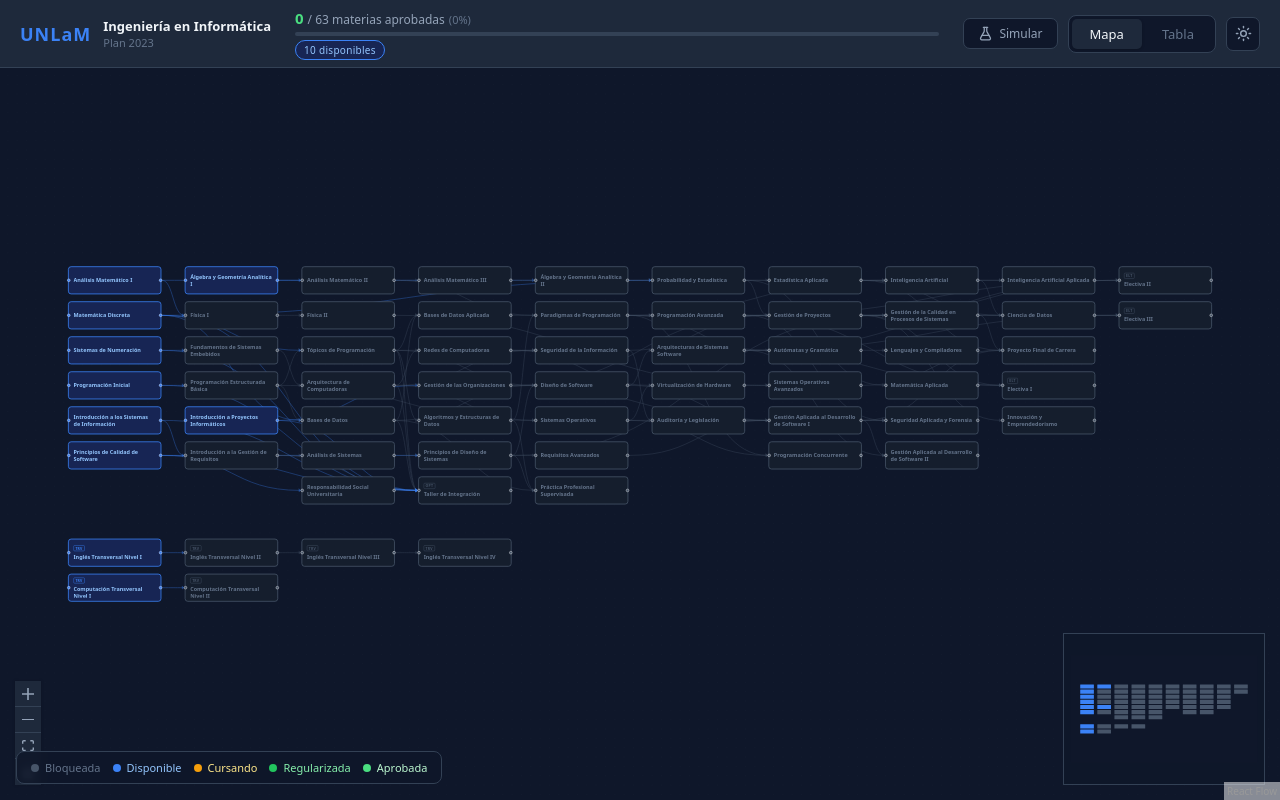
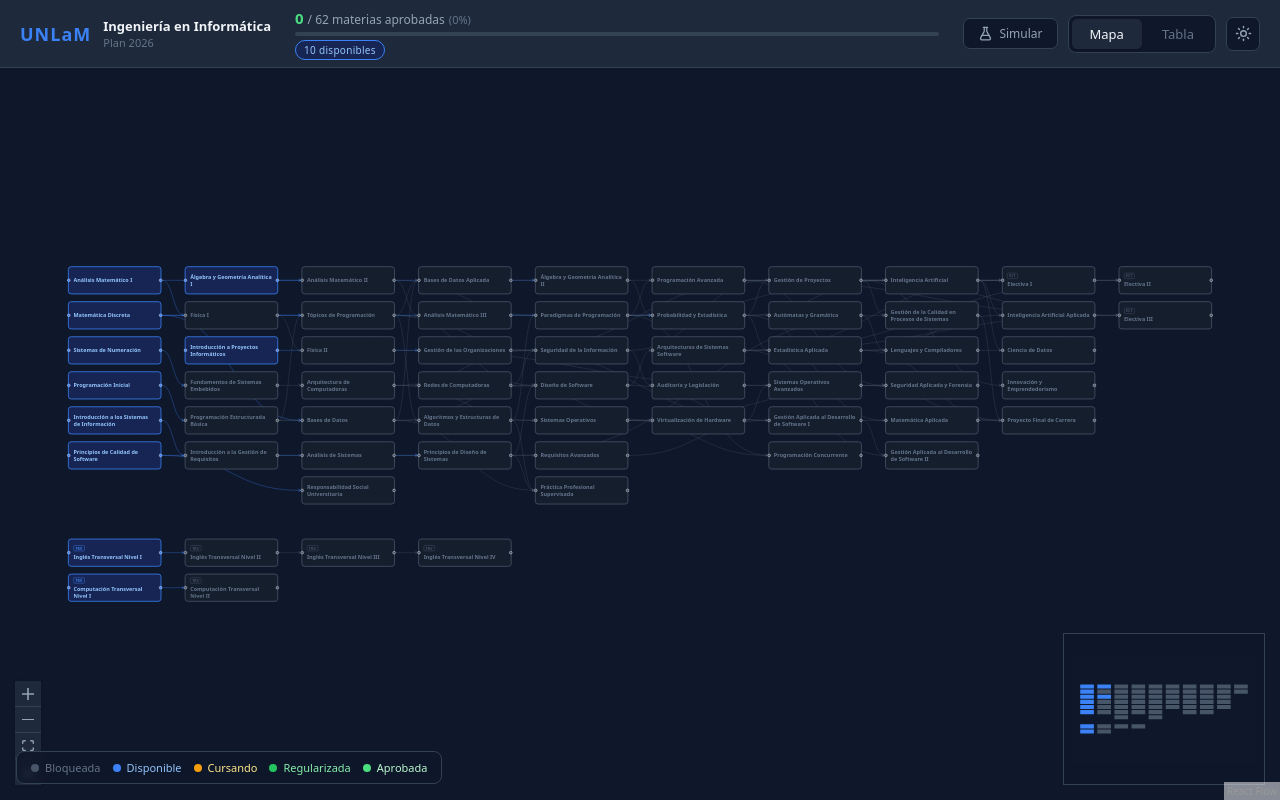
Before and after one commit to MatiBarcia/UNLaM-Organizer, a React (Vite) app: page / in a window 1280 px wide. Built offline with nearby package versions, Linux system fonts and the light colour scheme.

Commit message:
fix: update plan to 2026 and remove Taller de Integración
- Plan year updated from 2023 to 2026
- Removed Taller de Integración (id 3680) — optional subject with no
  dependents, excluded from progress tracking going forward

```diff
--- a/src/data/ingInformatica.ts
+++ b/src/data/ingInformatica.ts
@@ -3,7 +3,7 @@ import type { Carrera } from '../types';
 export const ingenieriaInformatica: Carrera = {
   id: 'ing-informatica',
   nombre: 'Ingeniería en Informática',
-  plan: '2023',
+  plan: '2026',
   materias: [
     // ── 1° Año ─ 1° Cuatrimestre ──────────────────────────────────────────
     { id: '3621', codigo: '3621', nombre: 'Matemática Discreta',                      anio: 1, cuatrimestre: 1, horasSemanales: 4, correlativas: [],                                              tipo: 'obligatoria' },
@@ -37,7 +37,6 @@ export const ingenieriaInformatica: Carrera = {
     { id: '3642', codigo: '3642', nombre: 'Principios de Diseño de Sistemas',         anio: 2, cuatrimestre: 2, horasSemanales: 4, correlativas: ['3637', '3626'],                                tipo: 'obligatoria' },
     { id: '3643', codigo: '3643', nombre: 'Redes de Computadoras',                    anio: 2, cuatrimestre: 2, horasSemanales: 4, correlativas: ['3638'],                                        tipo: 'obligatoria' },
     { id: '3644', codigo: '3644', nombre: 'Gestión de las Organizaciones',            anio: 2, cuatrimestre: 2, horasSemanales: 4, correlativas: ['3632'],                                        tipo: 'obligatoria' },
-    { id: '3680', codigo: '3680', nombre: 'Taller de Integración',                    anio: 2, cuatrimestre: 2, horasSemanales: 4, correlativas: ['3638','3636','3635','3632','3630','3626','3625','3624','3623','3621'], tipo: 'optativa' },
 
     // ── 3° Año ─ 1° Cuatrimestre ──────────────────────────────────────────
     { id: '3645', codigo: '3645', nombre: 'Álgebra y Geometría Analítica II',         anio: 3, cuatrimestre: 1, horasSemanales: 4, correlativas: ['3627'],                                        tipo: 'obligatoria' },
```
